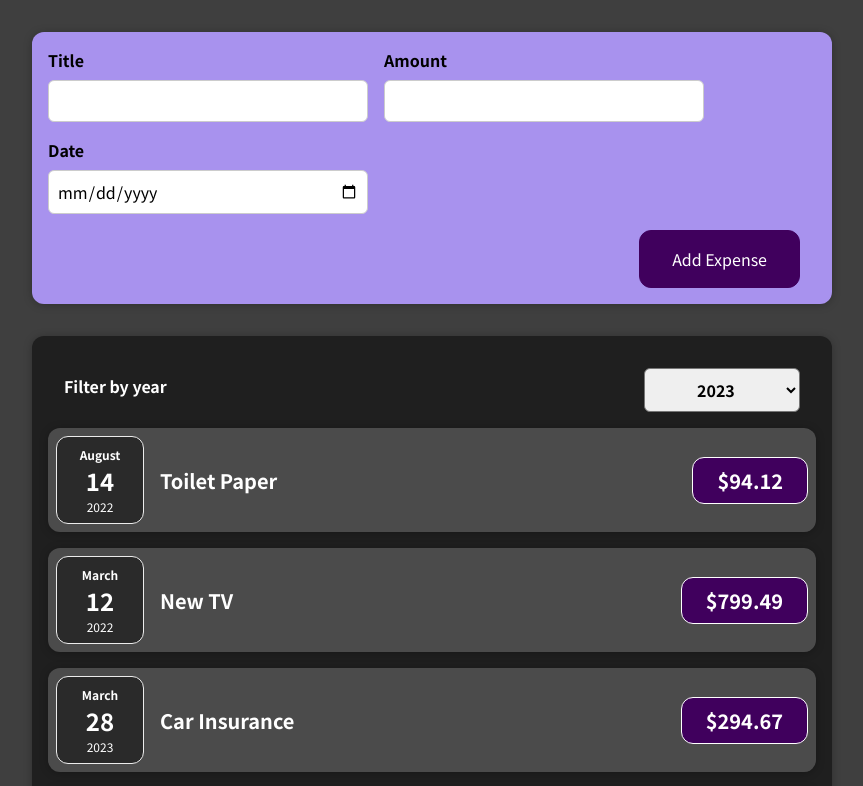
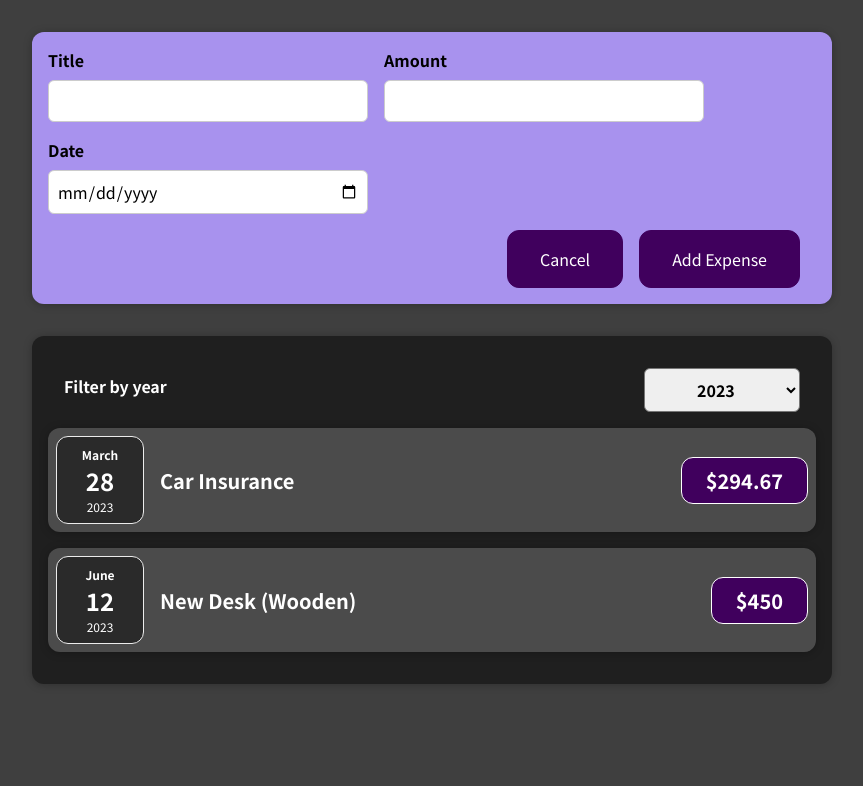
Before and after one commit to Toto35711/react-course-submission-1, a React (Create React App) app: page / in a window 1280 px wide. Shown: the top 786 px of the page, without its empty margins (208-1071 px from the left). Built offline with nearby package versions, Linux system fonts and the light colour scheme.

Commit message:
feat: show/hide expense form

```diff
--- a/src/components/Expenses/ExpenseItem.css
+++ b/src/components/Expenses/ExpenseItem.css
@@ -9,7 +9,6 @@
 
 .expense-item__description {
   display: flex;
-  flex-direction: column;
   gap: 1rem;
   align-items: flex-end;
   flex-flow: column-reverse;
@@ -18,7 +17,6 @@
 }
 
 .expense-item h2 {
-  color: #3a3a3a;
   font-size: 1rem;
   flex: 1;
   margin: 0 1rem;
--- a/src/components/Expenses/ExpenseItem.js
+++ b/src/components/Expenses/ExpenseItem.js
@@ -4,6 +4,7 @@ import Card from "../UI/Card";
 
 const ExpenseItem = (props) => {
   return (
+    <li>
       <Card className="expense-item">
         <ExpenseDate date={props.date} />
         <div className="expense-item__description">
@@ -11,6 +12,7 @@ const ExpenseItem = (props) => {
           <div className="expense-item__price">${props.amount}</div>
         </div>
       </Card>
+    </li>
   );
 };
 
--- a/src/components/Expenses/Expenses.js
+++ b/src/components/Expenses/Expenses.js
@@ -1,34 +1,26 @@
 import "./Expenses.css";
-import ExpenseItem from "./ExpenseItem";
 import Card from "../UI/Card";
 import ExpensesFilter from "./ExpensesFilter";
 import { useState } from "react";
+import ExpensesList from "./ExpensesList";
 
 const Expenses = (props) => {
-  const [expenses, setExpenses] = useState(props.expenses);
   const [selectedYear, setSelectedYear] = useState("2023");
   const onFilterByYearHandler = (selectedYear) => {
     setSelectedYear(selectedYear);
-    setExpenses(
-      props.expenses.filter((expense) => {
-        return expense.date.getFullYear().toString() === selectedYear;
-      })
-    );
   };
+
+  const filteredExpenses = props.expenses.filter((expense) => {
+    return expense.date.getFullYear().toString() === selectedYear;
+  });
+
   return (
     <Card className="expenses">
       <ExpensesFilter
         selectedYear={selectedYear}
         onFilterByYear={onFilterByYearHandler}
       />
-      {expenses.map((expense) => (
-        <ExpenseItem
-          key={expense.id}
-          title={expense.title}
-          amount={expense.amount}
-          date={expense.date}
-        />
-      ))}
+      <ExpensesList expenses={filteredExpenses} />
     </Card>
   );
 };
--- /dev/null
+++ b/src/components/Expenses/ExpensesList.css
@@ -0,0 +1,9 @@
+.expenses-list {
+  list-style: none;
+  padding: 0;
+}
+
+.expenses-list__fallback {
+  color: white;
+  text-align: center;
+}
--- /dev/null
+++ b/src/components/Expenses/ExpensesList.js
@@ -0,0 +1,25 @@
+import ExpenseItem from "./ExpenseItem";
+import "./ExpensesList.css";
+
+const ExpensesList = (props) => {
+  if (props.expenses.length === 0) {
+    return <h2 className="expenses-list__fallback">Found no expenses.</h2>;
+  }
+
+  if (props.expenses.length > 0) {
+    return (
+      <ul className="expenses-list">
+        {props.expenses.map((expense) => (
+          <ExpenseItem
+            key={expense.id}
+            title={expense.title}
+            amount={expense.amount}
+            date={expense.date}
+          />
+        ))}
+      </ul>
+    );
+  }
+};
+
+export default ExpensesList;
--- a/src/components/NewExpense/ExpenseForm.js
+++ b/src/components/NewExpense/ExpenseForm.js
@@ -47,6 +47,11 @@ const ExpenseForm = (props) => {
     setEnteredAmount("");
     setEnteredDate("");
   };
+
+  const cancelClickHandler = () => {
+    props.onCancel();
+  };
+
   return (
     <form onSubmit={submitHandler}>
       <div className="new-expense__controls">
@@ -80,6 +85,9 @@ const ExpenseForm = (props) => {
         </div>
       </div>
       <div className="new-expense__actions">
+        <button onClick={cancelClickHandler} type="button">
+          Cancel
+        </button>
         <button type="submit">Add Expense</button>
       </div>
     </form>
--- a/src/components/NewExpense/NewExpense.js
+++ b/src/components/NewExpense/NewExpense.js
@@ -1,14 +1,32 @@
 import ExpenseForm from "./ExpenseForm";
 import "./NewExpense.css";
+import { useState } from "react";
 
 const NewExpense = (props) => {
+  const [showForm, setShowForm] = useState(true);
+
   const saveExpenseDataHandler = (enteredExpenseData) => {
     const expenseData = { ...enteredExpenseData, id: Math.random().toString() };
     props.onAddExpense(expenseData);
   };
+
+  const cancelClickHandler = () => {
+    setShowForm(false);
+  };
+
+  const showFormHandler = () => {
+    setShowForm(true);
+  };
+
   return (
     <div className="new-expense">
-      <ExpenseForm onSaveExpenseData={saveExpenseDataHandler} />
+      {!showForm && <button onClick={showFormHandler}>Add Expense</button>}
+      {showForm && (
+        <ExpenseForm
+          onSaveExpenseData={saveExpenseDataHandler}
+          onCancel={cancelClickHandler}
+        />
+      )}
     </div>
   );
 };
```
Lines whose indentation alone changed are shown as unchanged.
